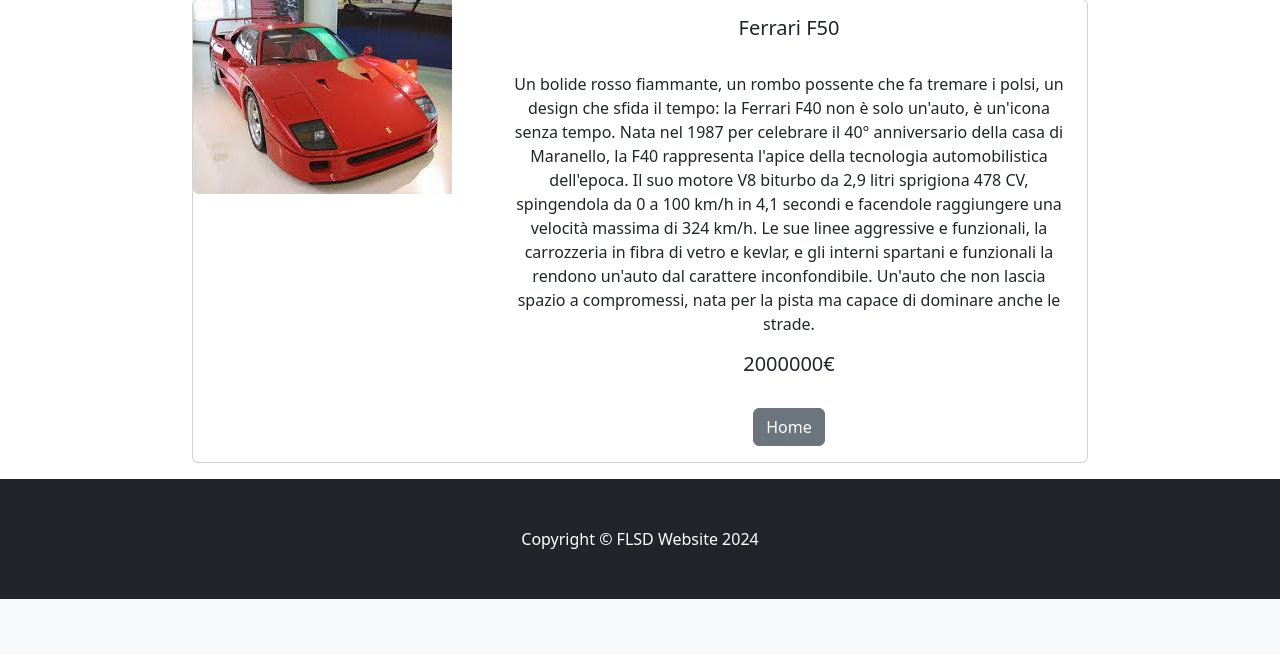
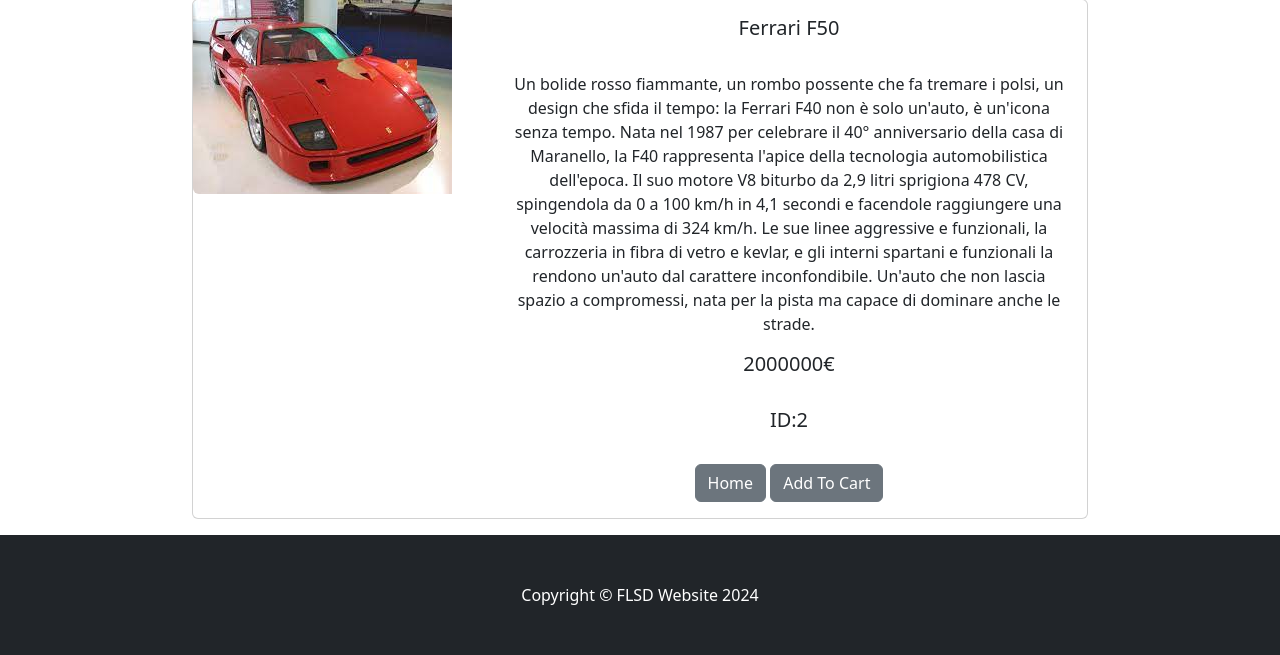
Before and after one commit to OstapFedchuk/E-CommerceCars, a Django app: page /product/2 in a window 1280 px wide. Shown: the part 410-1065 px from the top of the page. Before the commit the page ends 1009 px from the top, so only its background shows below. Run offline with Django 5.2, Linux system fonts and the light colour scheme; data comes from the database, SQL or seed files in the repository; both versions use the stored data as it was after the commit; some libraries are stand-ins or nearby versions.

Commit message:
Creato il carrello con i prodotti presenti nella sessione (problema: non si vedono i prodotti aggiunti al carrello)

```diff
--- /dev/null
+++ b/cart/cart.py
@@ -0,0 +1,39 @@
+from store.models import Product
+
+class Cart():
+    def __init__(self, request):
+        self.session = request.session
+
+        #Otteniamo la key della sessione nel caso esista
+        cart = self.session.get('session_key')
+
+        #se user è nuovo, non si ha la session key! Creare una nuova!
+        if 'session_key' not in request.session:
+            cart = self.session['session_key'] = {}
+
+        #Controllo se il carrello sia accessibile da tutte le pagine del sito
+        self.cart = cart
+
+    #Funzione che aggiunge il prodotto all'interno della sessione
+    def add(self, product):
+        product_id = str(product.id)
+
+        if product_id in self.cart:
+            pass
+        else:
+            self.cart[product_id] = {'price': str(product.price)}
+
+        self.session.modified = True
+
+    #Funzione che restituisce la lunghezza del carrello, cioè la quantità degli oggetti contenenti in essa
+    def __len__(self):
+        return len(self.cart)
+
+    #Funzione che permetterà di vedere cio che è presente nel carrello
+    def get_prods(self):
+        #Ottengo i ID dal carrello
+        product_ids = self.cart.keys()
+        #Utilizzo dei ID per cercarli nel DB
+        products = Product.objects.filter(id__in=product_ids)
+        #ritorno i prodotti cercati
+        return products
--- /dev/null
+++ b/cart/context_processors.py
@@ -0,0 +1,6 @@
+from .cart import Cart
+
+#Creazione context processor cosi il nostro carrello funzioni in tutte le pagine
+def cart(request):
+    #ritorno della data default dal nostro carrello
+    return {'cart': Cart(request)}
--- a/ecom/settings.py
+++ b/ecom/settings.py
@@ -66,6 +66,8 @@ TEMPLATES = [
                 'django.template.context_processors.request',
                 'django.contrib.auth.context_processors.auth',
                 'django.contrib.messages.context_processors.messages',
+                'cart.context_processors.cart', #
+
             ],
         },
     },
--- a/store/templates/base.html
+++ b/store/templates/base.html
@@ -14,6 +14,7 @@
         <link href="https://cdn.jsdelivr.net/npm/bootstrap-icons@1.5.0/font/bootstrap-icons.css" rel="stylesheet" />
         <!-- Core theme CSS (includes Bootstrap)-->
         <link href="{% static 'css/styles.css' %}" rel="stylesheet" />
+        <script src="https://code.jquery.com/jquery-3.7.1.min.js" integrity="sha256-/JqT3SQfawRcv/BIHPThkBvs0OEvtFFmqPF/lYI/Cxo=" crossorigin="anonymous"></script>
     </head>
 
     <style>
--- a/store/templates/navbar.html
+++ b/store/templates/navbar.html
@@ -16,7 +16,7 @@
                     <li class="nav-item"><a class="nav-link active" aria-current="page" href="{% url 'home' %}">Home</a></li>
                     <li class="nav-item"><a class="nav-link" href="{% url 'about' %}">About</a></li>
 
-                    {% if user.is_authenticated and user.is_superuser == False%}
+                    {% if user.is_authenticated %}
                         <!-- Logout -->
                         <li class="nav-item"><a class="nav-link" href="{% url 'logout' %}">Logout</a></li>
                     {% else %}
@@ -39,7 +39,7 @@
                     <a href="{% url 'cart_summary' %}"  class="btn btn-outline-dark">
                        <i class="bi-cart-fill me-1"></i>
                         Cart
-                        <span class="badge bg-dark text-white ms-1 rounded-pill">0</span>
+                        <span class="badge bg-dark text-white ms-1 rounded-pill" id="cart_quantity">{{ cart|length }}</span>
                     </a>
                 </form>
             </div>
--- a/store/templates/product.html
+++ b/store/templates/product.html
@@ -30,9 +30,11 @@
                     <h5>{{ product.sale_price }}€</h5>
                 {% else %}
                     <h5>{{ product.price }}€</h5><br>
+                    <h5>ID:{{ product.id }}</h5><br>
                 {% endif %}
 
                 <a href="{% url 'home' %}" class="btn btn-secondary">Home</a>
+                <button type="button" value="{{ product.id }}" class="btn btn-secondary" id="add-cart">Add To Cart</button>
             </center>
         </div>
       </div>
@@ -40,4 +42,34 @@
   </div>
 
 
+<!--- Javascript per il bottone di aggiungere al carrello -->
+<script>
+//Controllo se il bottone è stato schiacciato
+$(document).on('click', '#add-cart', function(e) {
+  e.preventDefault();
+  $.ajax({
+    type: 'POST',
+    url: '{% url "cart_add" %}',
+    data: {
+      product_id: $('#add-cart').val(),
+      csrfmiddlewaretoken: '{{ csrf_token }}',
+      action: 'post'
+    },
+
+    success: function(json) {
+      console.log(json)
+      document.getElementById("cart_quantity").textContent = json.qty
+    },
+
+    error: function(xhr, errmsg, err) {
+
+    }
+
+  });
+
+})
+
+
+</script>
+
 {% endblock %}
```
Also changed, not shown: cart/templates/car_summary.html (+34 -0 lines), cart/views.py (+29 -3 lines), db.sqlite3.
